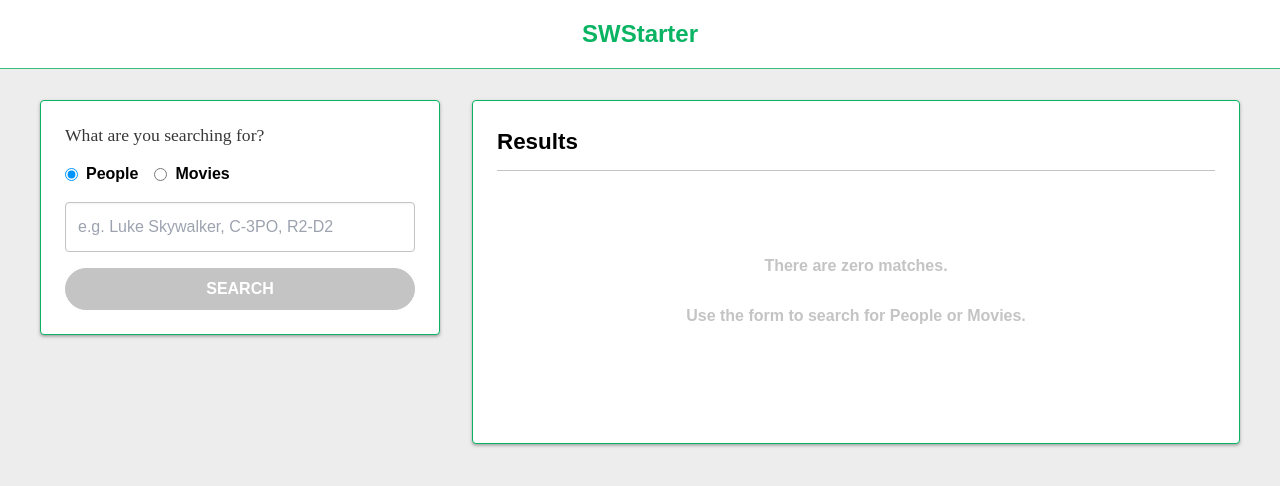
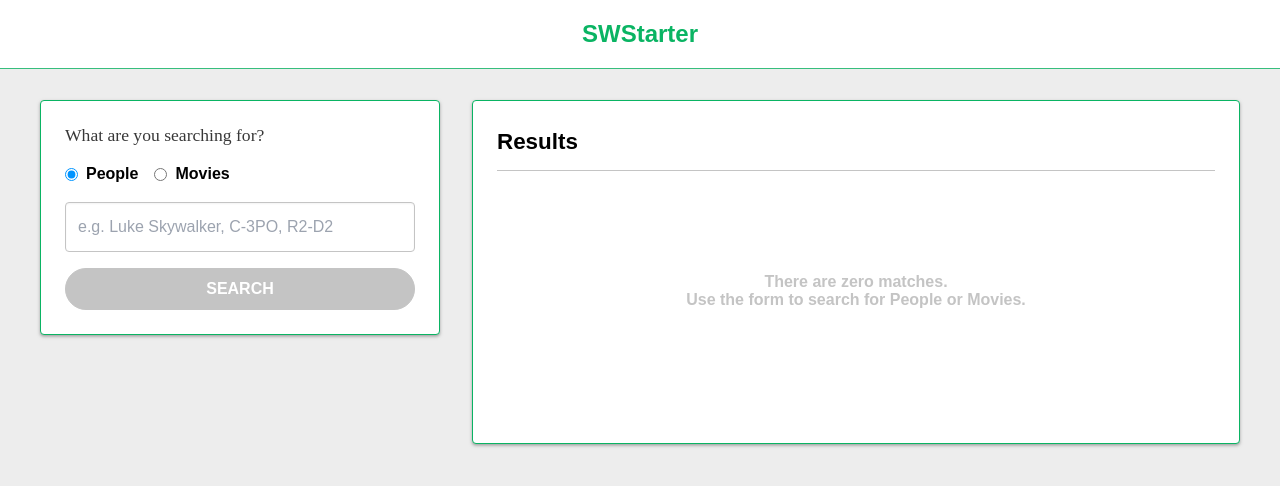
Before and after one commit to alceu/mern-swapi1vite-mern-template, a React (Vite) app in the folder frontend/: page / in a window 1280 px wide. Shown: the top 486 px of the page. Built offline with nearby package versions, Linux system fonts and the light colour scheme.

Commit message:
refactor(frontend): Improve search results display styling and messaging

```diff
--- a/frontend/src/features/search/components/ResultsDisplay.module.css
+++ b/frontend/src/features/search/components/ResultsDisplay.module.css
@@ -14,7 +14,7 @@
   border-bottom: 1px solid var(--pinkish-grey);
 }
 
-.noResults {
+.resultsPlaceholder {
   display: flex;
   flex-direction: column;
   justify-content: center;
@@ -24,7 +24,7 @@
   gap: 1rem;
 }
 
-.noResultsText {
+.resultsPlaceholder p {
   font-family: Montserrat, sans-serif;
   font-size: 1rem;
   font-weight: bold;
--- a/frontend/src/features/search/components/ResultsDisplay.tsx
+++ b/frontend/src/features/search/components/ResultsDisplay.tsx
@@ -16,7 +16,11 @@ const ResultsDisplay: React.FC<ResultsDisplayProps> = ({
   searchType,
 }) => {
   if (isLoading) {
-    return <div className={styles.resultsContainer}>Loading...</div>;
+    return (
+      <div className={styles.resultsPlaceholder}>
+        <p>Searching...</p>
+      </div>
+    );
   }
 
   if (isError) {
@@ -42,9 +46,10 @@ const ResultsDisplay: React.FC<ResultsDisplayProps> = ({
           ))}
         </div>
       ) : (
-        <div className={styles.noResults}>
-          <p className={styles.noResultsText}>There are zero matches.</p>
-          <p className={styles.noResultsText}>
+        <div className={styles.resultsPlaceholder}>
+          <p>
+            There are zero matches.
+            <br />
             Use the form to search for People or Movies.
           </p>
         </div>
```
